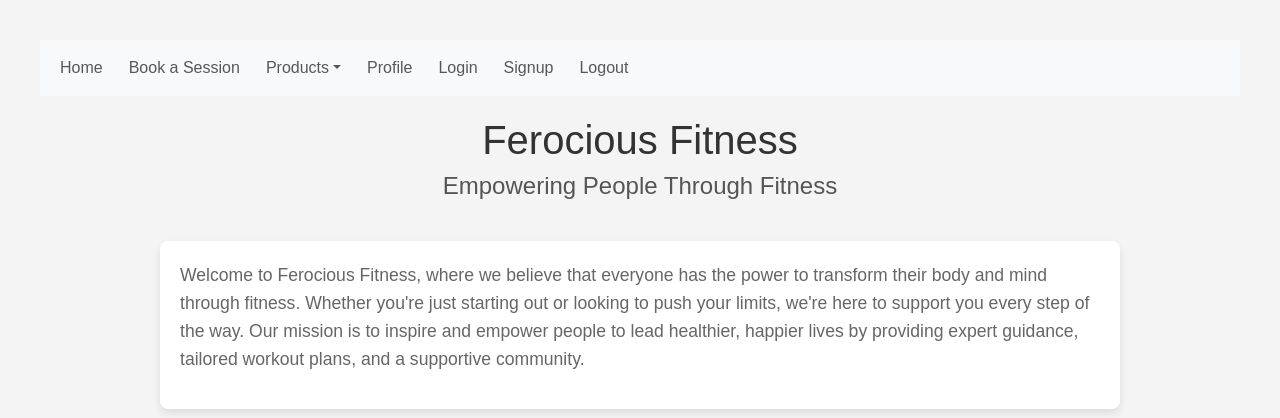
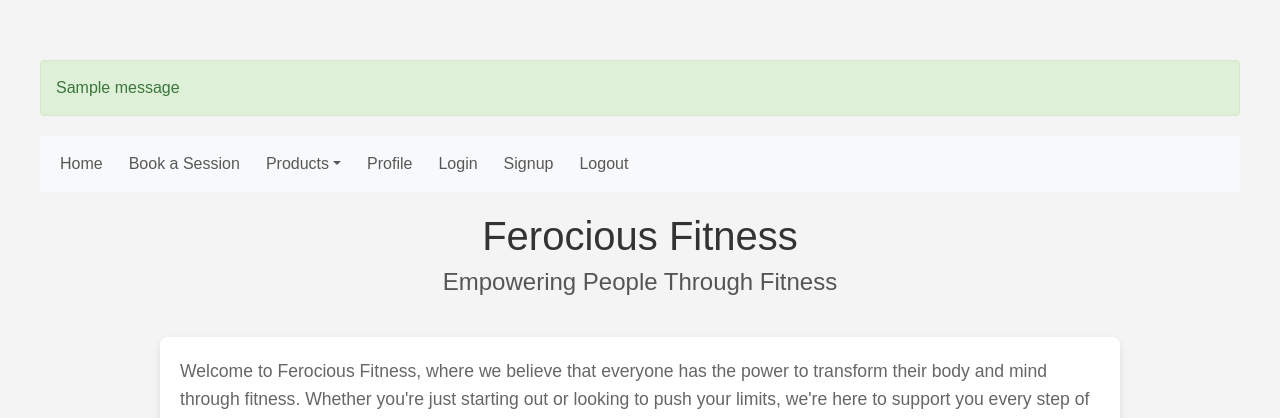
Before and after one commit to bizboz1981/ferocious-fitness, a Django app: page / in a window 1280 px wide. Shown: the top 418 px of the page. Run offline with Django 5.2, Linux system fonts and the light colour scheme; tables that the repository leaves empty hold one stand-in row (values such as "Sample post"); one stand-in notice (Sample message) is shown.

Commit message:
refactor: move messages to base.html

```diff
--- a/ferociousfitness/users/templates/users/base.html
+++ b/ferociousfitness/users/templates/users/base.html
@@ -30,6 +30,16 @@
     <title>{% block title %}Ferocious Fitness{% endblock title %}</title>
 </head>
 <body>
+    <!-- Display messages -->
+    {% if messages %}
+        <div class="messages">
+            {% for message in messages %}
+                <div class="alert {{ message.tags }}">
+                    {{ message }}
+                </div>
+            {% endfor %}
+        </div>
+    {% endif %}
     <nav class="navbar navbar-expand-lg navbar-light bg-light">
         <div class="container-fluid">
             <ul class="navbar-nav me-auto mb-2 mb-lg-0">
@@ -55,6 +65,5 @@
         {% endblock content %}
     </div>
     <script src="https://cdn.jsdelivr.net/npm/bootstrap@5.3.3/dist/js/bootstrap.bundle.min.js" integrity="sha384-YvpcrYf0tY3lHB60NNkmXc5s9fDVZLESaAA55NDzOxhy9GkcIdslK1eN7N6jIeHz" crossorigin="anonymous"></script>
-  </body>
 </body>
 </html>
```
